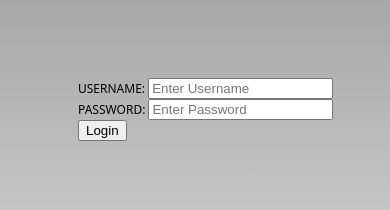
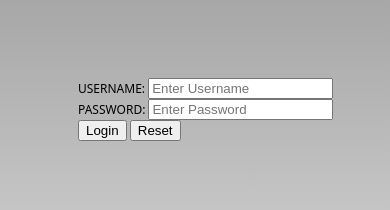
Before and after one commit to PankajSre/southex-term6, a website: page www/index.html in a window 390 px wide. Shown: the top 210 px of the page. Drawn offline with Linux system fonts and the light colour scheme; some packages are replaced by stand-ins of ours.

Commit message:
index.html updated

```diff
--- a/www/index.html
+++ b/www/index.html
@@ -17,6 +17,7 @@
         Username: <input type="text" name="username" placeholder="Enter Username" /><br>
         Password: <input type="password" name="password" placeholder="Enter Password" /><br>
         <input  class="btn btn-primary" type="button" value="Login" />
+		<input  class="btn btn-primary" type="reset" value="Reset"
         </div>
         <script src="cordova.js"></script>
         <script src="js/index.js"></script>
```
